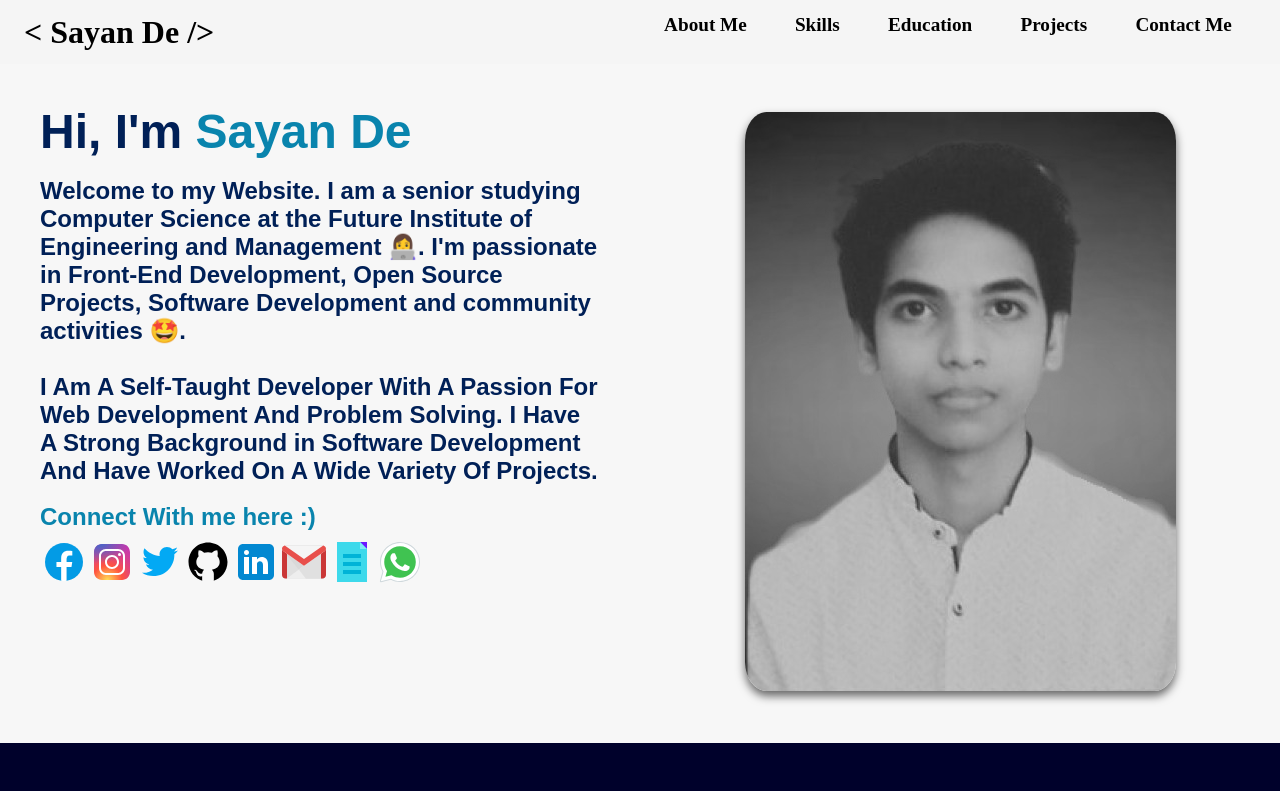
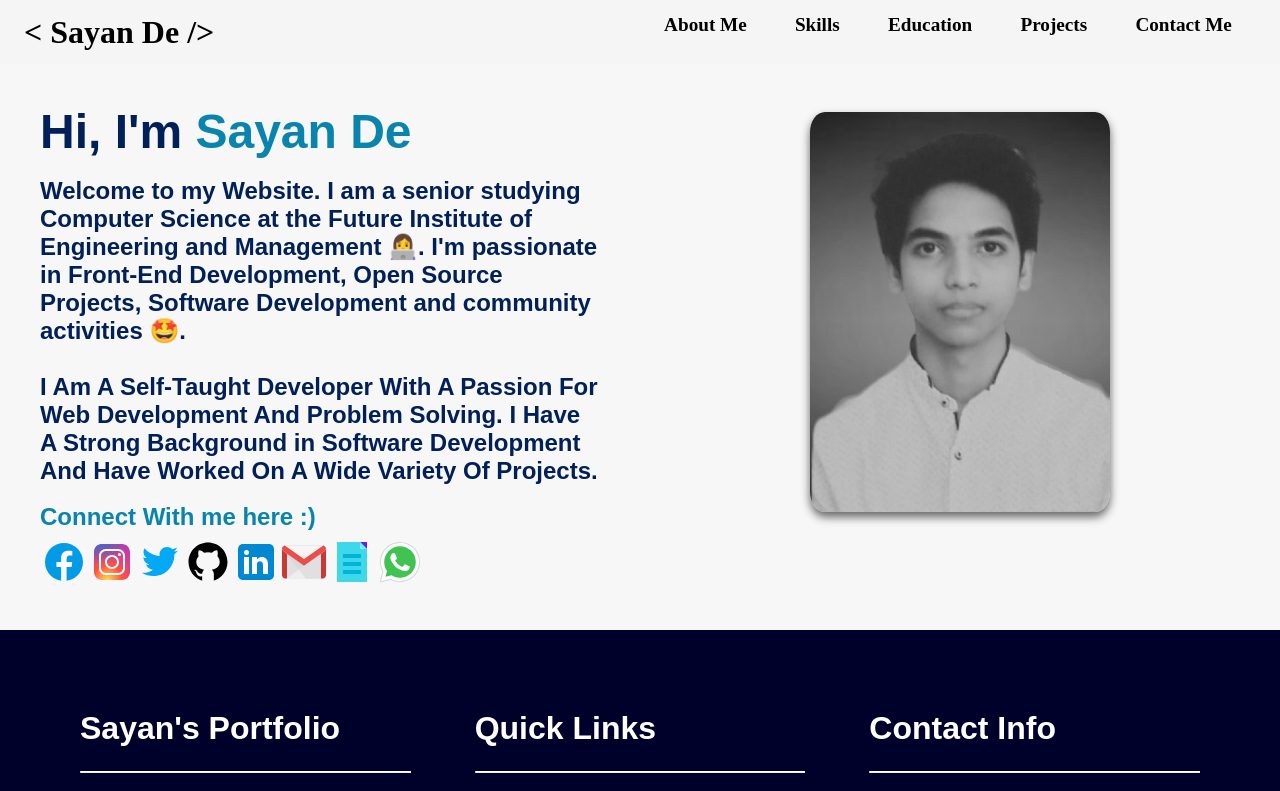
Before and after one commit to sayandedotcom/My-Portfolio-Website-ReactJs, a React (Create React App) app: page / in a window 1280 px wide. Shown: the top 791 px of the page. Built offline with nearby package versions, Linux system fonts and the light colour scheme.

Commit message:
Changing Image Size

```diff
--- a/src/components/home/home.css
+++ b/src/components/home/home.css
@@ -23,6 +23,7 @@
 .image {
   text-align: center;
 }
+
 .image img {
   margin: 3rem;
   border-radius: 5%;
@@ -30,6 +31,8 @@
   mix-blend-mode: luminosity;
   transition: 0.3s;
   cursor: pointer;
+  height: 400px;
+  width: 300px;
 }
 .image img:hover {
   mix-blend-mode: normal;
```
